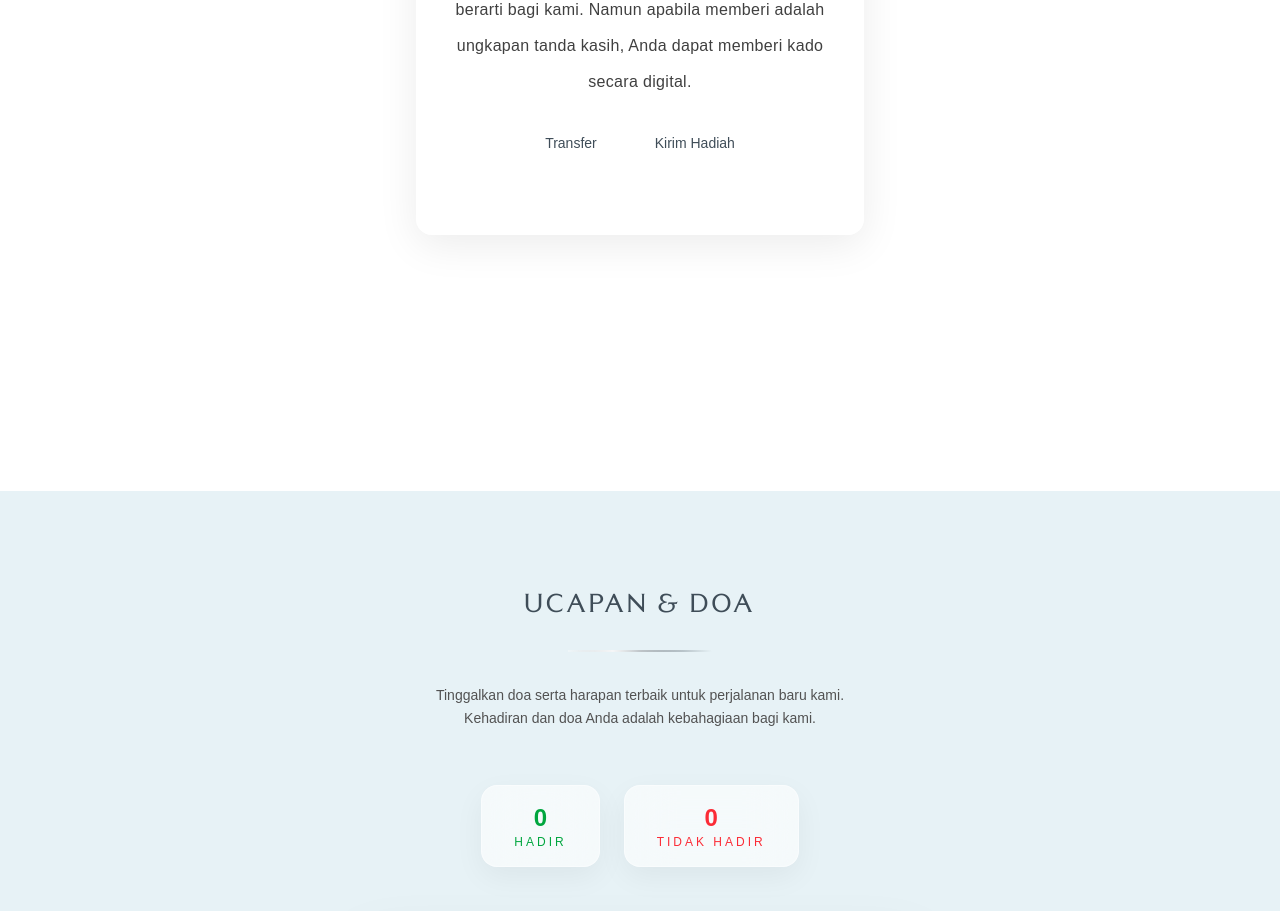
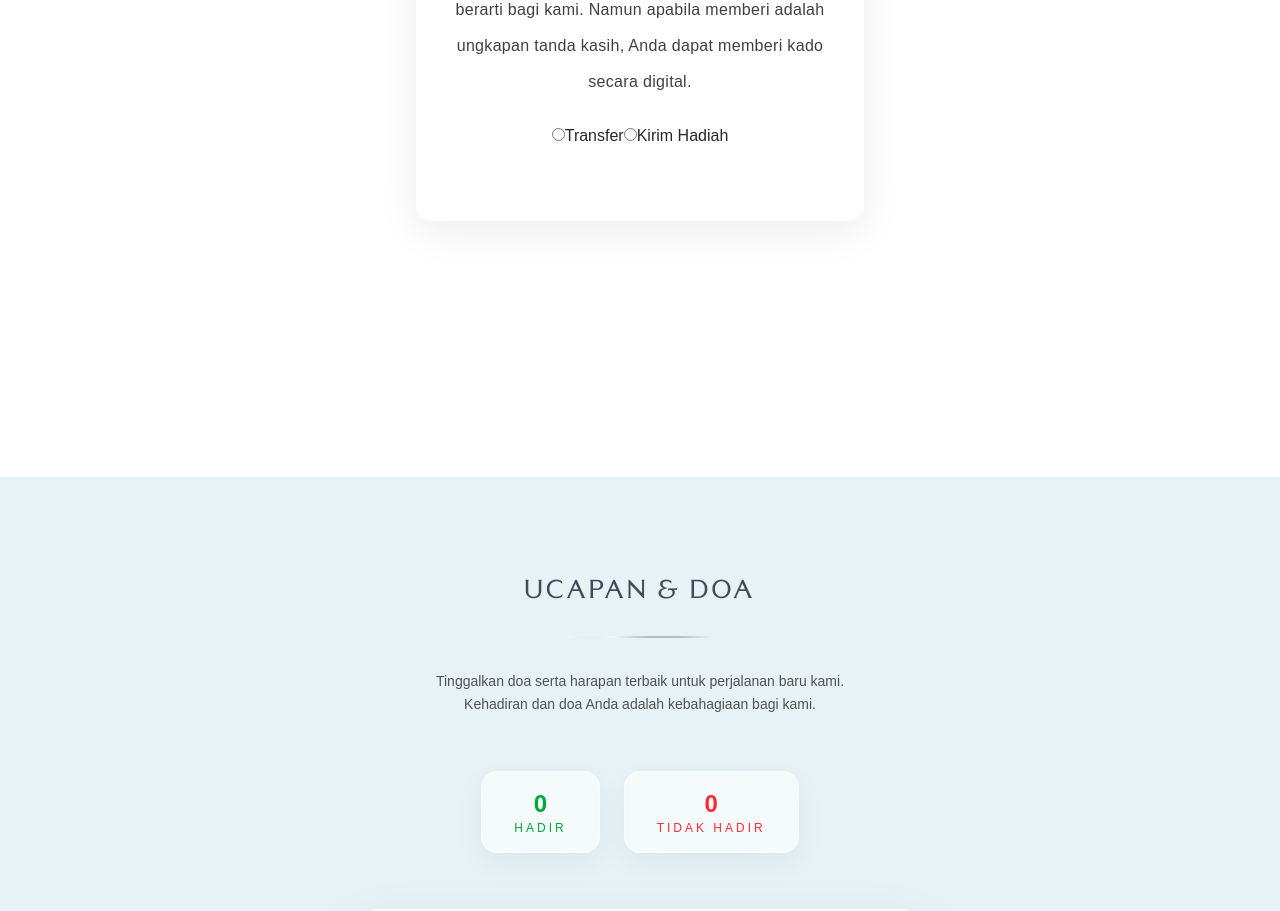
Before and after one commit to swakastudio/duajemari, a Next.js app: page /firoh-arofi/invitation in a window 1280 px wide. Shown: the part 5100-6011 px from the top of the page. Built offline with nearby package versions, Linux system fonts and the light colour scheme.

Commit message:
Update WeddingEnvelope.tsx

```diff
--- a/app/(wedding)/firoh-arofi/components/WeddingEnvelope.tsx
+++ b/app/(wedding)/firoh-arofi/components/WeddingEnvelope.tsx
@@ -314,30 +314,34 @@ Anda dapat memberi kado secara digital.
 
 {/* TAB BUTTON */}
 
-<div className="flex justify-center gap-4">
+<div className="glass-radio-group">
 
-<button
-onClick={()=>setTab("transfer")}
-className={`px-5 py-2 text-sm rounded-full border backdrop-blur-md transition
-${tab==="transfer"
-?"bg-white/60 border-white/60 text-[#3f4d58]"
-:"border-white/40 text-[#3f4d58]"
-}`}
->
+<input
+type="radio"
+name="amplop"
+id="transfer"
+checked={tab==="transfer"}
+onChange={()=>setTab("transfer")}
+/>
+
+<label htmlFor="transfer">
 Transfer
-</button>
+</label>
 
 
-<button
-onClick={()=>setTab("kirim")}
-className={`px-5 py-2 text-sm rounded-full border backdrop-blur-md transition
-${tab==="kirim"
-?"bg-white/60 border-white/60 text-[#3f4d58]"
-:"border-white/40 text-[#3f4d58]"
-}`}
->
+<input
+type="radio"
+name="amplop"
+id="kirim"
+checked={tab==="kirim"}
+onChange={()=>setTab("kirim")}
+/>
+
+<label htmlFor="kirim">
 Kirim Hadiah
-</button>
+</label>
+
+<div className="glass-glider"></div>
 
 </div>
 
```
